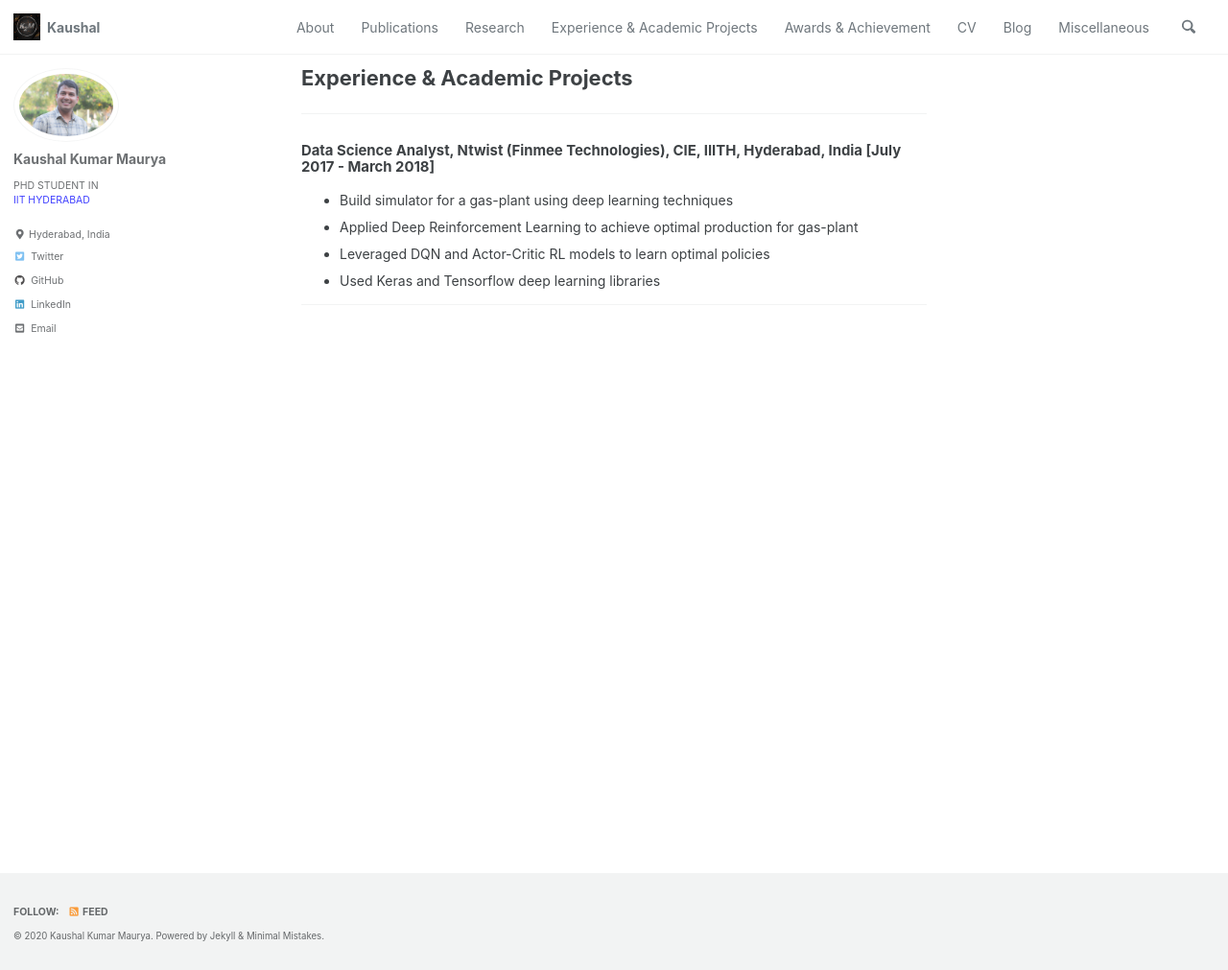
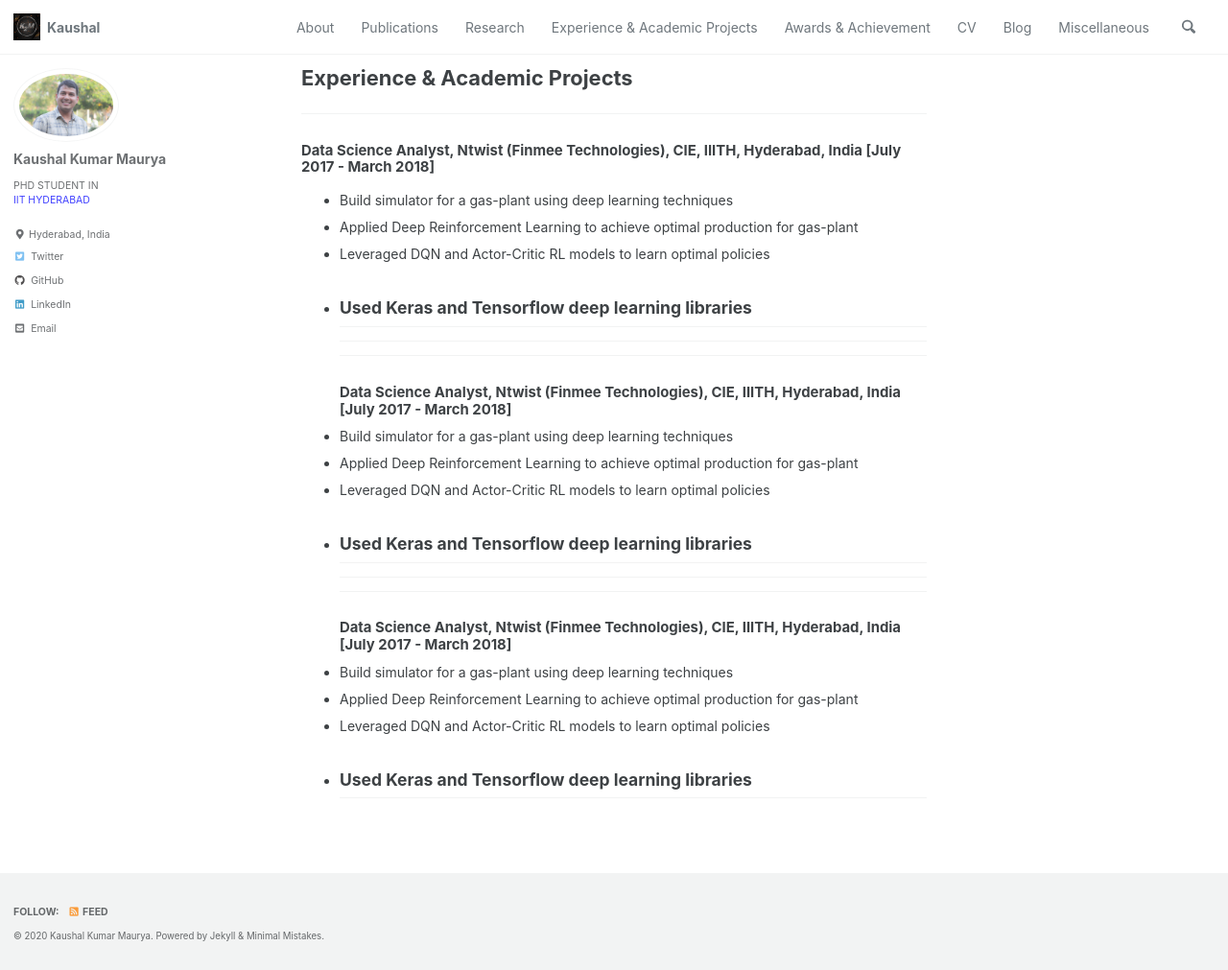
Before and after one commit to harshayelleni/harshayelleni.github.io, a Jekyll site: the page built from _pages/experience_academic_projects.md, in a window 1280 px wide and 1011 px high. Shown: the whole window at 96% size. Built offline with Jekyll 4.4.1, drawn with Linux system fonts in a browser that asks for light colours; cached includes are drawn as plain includes.

Commit message:
doing modifications

```diff
--- a/_pages/experience_academic_projects.md
+++ b/_pages/experience_academic_projects.md
@@ -9,5 +9,20 @@
 * Applied Deep Reinforcement Learning to achieve optimal production for gas-plant
 * Leveraged DQN and Actor-Critic RL models to learn optimal policies
 * Used Keras and Tensorflow deep learning libraries
-
 ---
+***
+---
+#### Data Science Analyst, Ntwist (Finmee Technologies), CIE, IIITH, Hyderabad, India [July 2017 - March 2018]
+* Build simulator for a gas-plant using deep learning techniques
+* Applied Deep Reinforcement Learning to achieve optimal production for gas-plant
+* Leveraged DQN and Actor-Critic RL models to learn optimal policies
+* Used Keras and Tensorflow deep learning libraries
+---
+***
+---
+#### Data Science Analyst, Ntwist (Finmee Technologies), CIE, IIITH, Hyderabad, India [July 2017 - March 2018]
+* Build simulator for a gas-plant using deep learning techniques
+* Applied Deep Reinforcement Learning to achieve optimal production for gas-plant
+* Leveraged DQN and Actor-Critic RL models to learn optimal policies
+* Used Keras and Tensorflow deep learning libraries
+---
```
